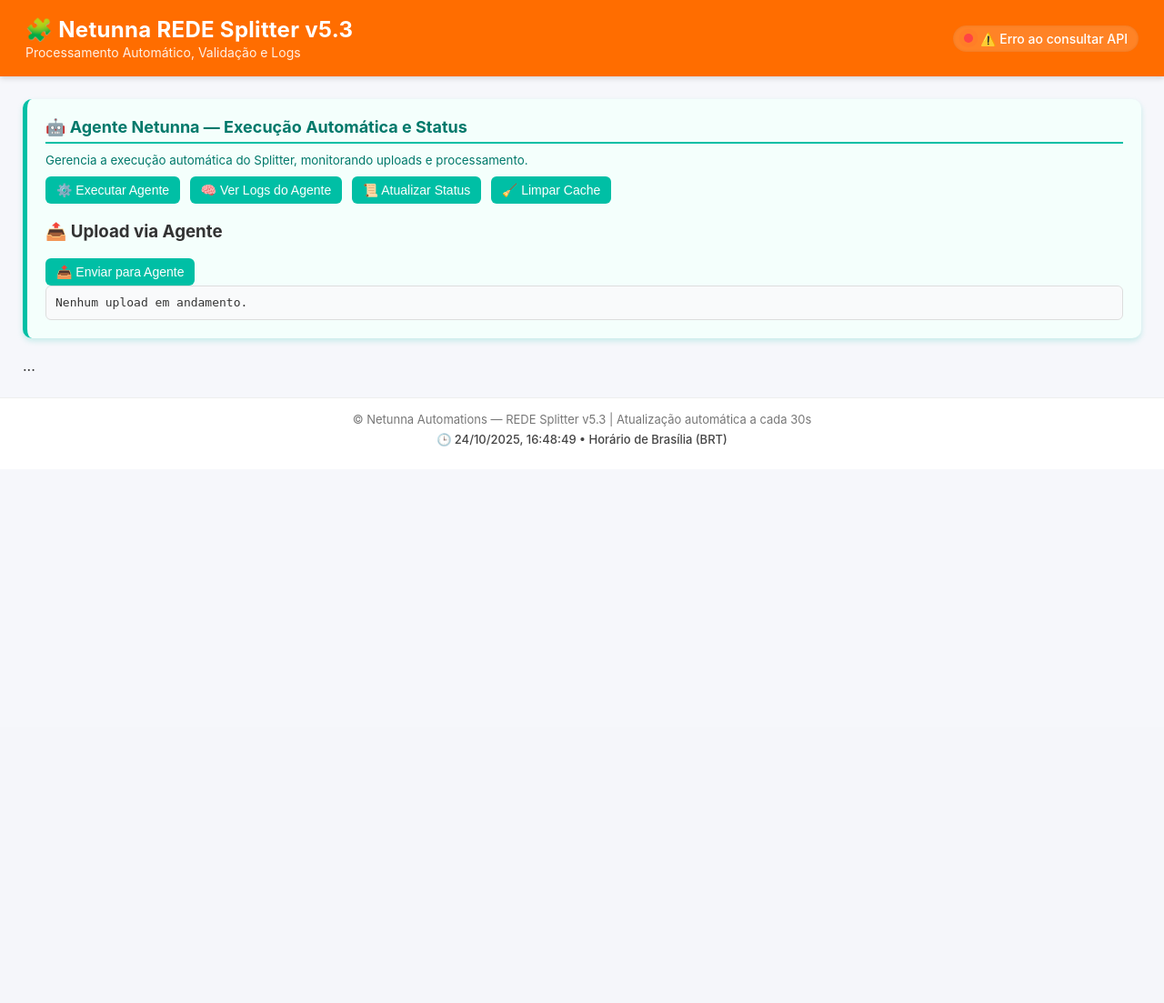
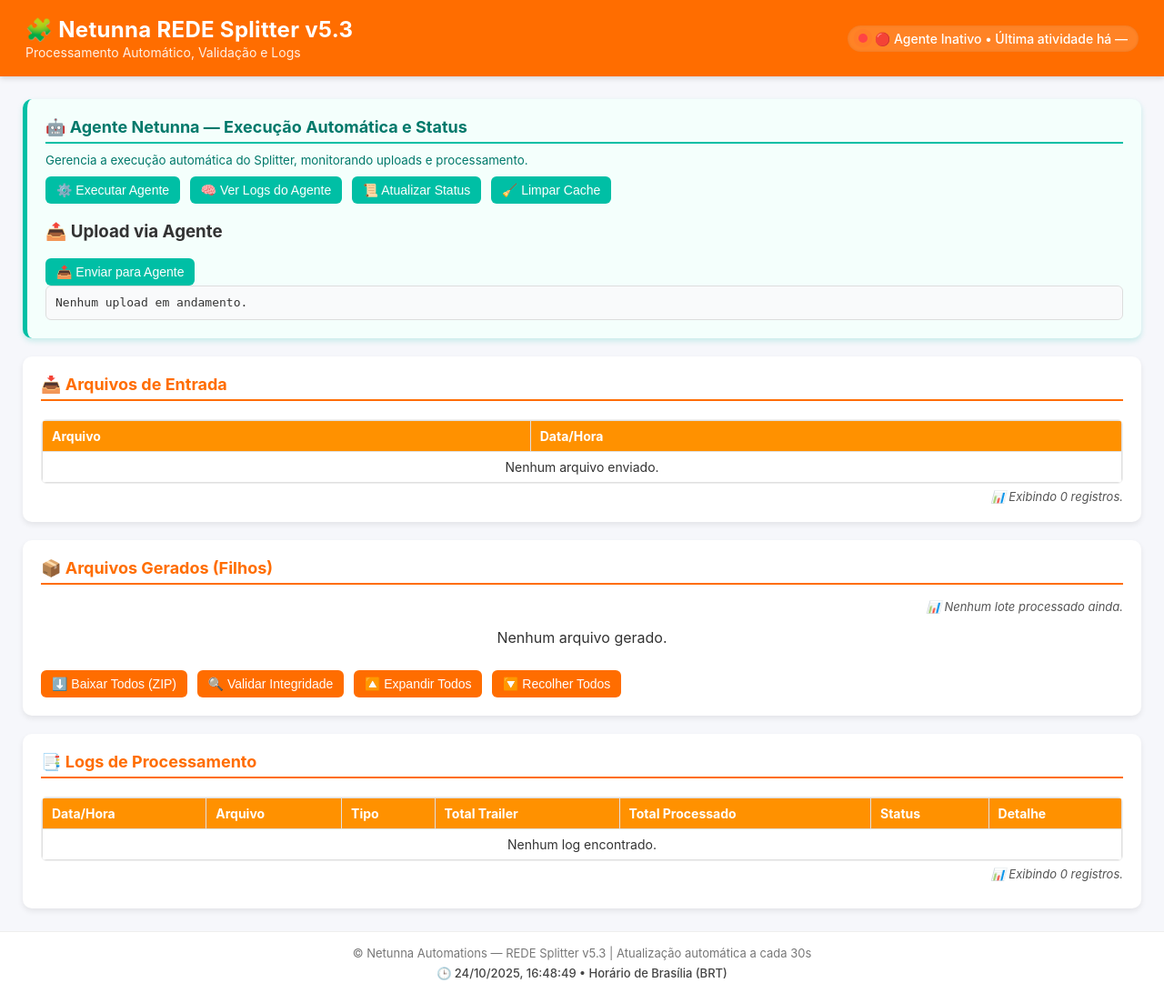
Before and after one commit to WilsonNous/netunna-rede-splitter-v2, a Flask app: template templates/index.html in a window 1280 px wide. Shown: the whole page at 91% size. Before the commit the page ends 491 px from the top, so only its background shows below. Run offline with Flask 3, Linux system fonts and the light colour scheme; the template is opened without the code that fills it, so the values that code supplies are empty; parts of the project's set-up code (start-up, migrations or seed data) failed here and were passed over.

Commit message:
Update index.html

```diff
--- a/templates/index.html
+++ b/templates/index.html
@@ -2,7 +2,7 @@
 <html lang="pt-BR">
 <head>
   <meta charset="UTF-8" />
-  <title>Netunna REDE Splitter v5.3</title>
+  <title>🧩 Netunna REDE Splitter v5.3</title>
   <style>
     body {
       font-family: "Inter","Roboto",Arial,sans-serif;
@@ -75,7 +75,7 @@
 
     footer {
       text-align:center; font-size:13px; color:#777; padding:15px 10px 25px;
-      background:#fff; border-top:1px solid #eee; position:relative;
+      background:#fff; border-top:1px solid #eee;
     }
     #clock { font-weight:500; color:#444; font-size:13px; margin-top:6px; }
 
@@ -86,7 +86,7 @@
 
     .table-count { font-size:13px; color:#555; margin-top:6px; text-align:right; font-style:italic; }
 
-    /* === 🔹 Caixa do Agente Netunna === */
+    /* === Caixa do Agente === */
     section.agente {
       border-left:5px solid #00bfa5;
       background:#f4fffc;
@@ -99,62 +99,32 @@
     section.agente button { background:#00bfa5; }
     section.agente button:hover { background:#00997a; }
 
-    /* === Logs do Agente === */
     #agentLogs {
-      background:#000;
-      color:#00ff6a;
-      border:1px solid #333;
-      border-radius:6px;
-      max-height:240px;
-      overflow-y:auto;
-      box-shadow:inset 0 0 8px rgba(0,0,0,0.4);
-      display:none;
-      margin-top:10px;
+      background:#000; color:#00ff6a; border:1px solid #333; border-radius:6px;
+      max-height:240px; overflow-y:auto; display:none;
+      box-shadow:inset 0 0 8px rgba(0,0,0,0.4); margin-top:10px;
     }
-    #agentLogs pre {
-      font-size:12px;
-      font-family:monospace;
-      margin:0;
-      padding:8px;
-      line-height:1.3;
-    }
+    #agentLogs pre { font-size:12px; font-family:monospace; margin:0; padding:8px; line-height:1.3; }
 
-    /* === Status do Upload Rolável === */
+    /* === Status do Upload === */
     #uploadStatus {
-      max-height:180px;
-      overflow-y:auto;
-      background:#f9fafb;
-      border:1px solid #ddd;
-      border-radius:6px;
-      padding:8px 10px;
+      max-height:180px; overflow-y:auto;
+      background:#f9fafb; border:1px solid #ddd;
+      border-radius:6px; padding:8px 10px;
       font-family:"JetBrains Mono", monospace;
-      font-size:13px;
-      color:#333;
-      white-space:pre-line;
-      line-height:1.5;
+      font-size:13px; color:#333; white-space:pre-line; line-height:1.5;
     }
     #uploadStatus::-webkit-scrollbar { width:8px; }
-    #uploadStatus::-webkit-scrollbar-thumb {
-      background-color:#ccc;
-      border-radius:4px;
-    }
+    #uploadStatus::-webkit-scrollbar-thumb { background-color:#ccc; border-radius:4px; }
 
-    /* === Lotes (NSA) === */
+    /* === Lotes === */
     .lote-grupo {
-      border:1px solid #eee;
-      border-radius:8px;
-      margin-top:8px;
-      overflow:hidden;
+      border:1px solid #eee; border-radius:8px; margin-top:8px; overflow:hidden;
       transition: all 0.2s ease-in-out;
     }
     .lote-header {
-      background:#fff7f0;
-      display:flex;
-      justify-content:space-between;
-      align-items:center;
-      padding:6px 12px;
-      cursor:pointer;
-      border-bottom:1px solid #ffe0b2;
+      background:#fff7f0; display:flex; justify-content:space-between;
+      align-items:center; padding:6px 12px; cursor:pointer; border-bottom:1px solid #ffe0b2;
     }
     .lote-header h3 { margin:0; font-size:15px; color:#ff6d00; }
     .lote-header .badge {
@@ -163,15 +133,10 @@
     }
     .toggle-btn {
       background:none; border:none; color:#ff6d00;
-      font-size:20px; font-weight:bold; cursor:pointer;
-      transition:transform 0.2s;
+      font-size:20px; font-weight:bold; cursor:pointer; transition:transform 0.2s;
     }
     .toggle-btn:hover { transform:scale(1.2); }
-    .lote-content {
-      max-height:0; overflow:hidden;
-      transition:max-height 0.25s ease-in-out;
-      background:#fff;
-    }
+    .lote-content { max-height:0; overflow:hidden; transition:max-height 0.25s ease-in-out; background:#fff; }
     .lote-content.open { max-height:600px; }
   </style>
 </head>
@@ -186,7 +151,7 @@
   </header>
 
   <main>
-    <!-- 🔹 Seção do Agente Netunna -->
+    <!-- 🔹 AGENTE NETUNNA -->
     <section class="agente">
       <h2>🤖 Agente Netunna — Execução Automática e Status</h2>
       <small style="color:#00796b; margin-bottom:10px;">
@@ -198,6 +163,7 @@
         <button onclick="loadFiles()">📜 Atualizar Status</button>
         <button onclick="resetAgente()">🧹 Limpar Cache</button>
       </div>
+
       <div class="agente-controls">
         <h3>📤 Upload via Agente</h3>
         <div id="agenteUploadBox" style="margin-top:8px;">
@@ -207,11 +173,59 @@
           <div id="uploadStatus">Nenhum upload em andamento.</div>
         </div>
       </div>
+
       <div id="agentLogs" class="scroll-box">
         <pre id="agentLogContent"></pre>
       </div>
     </section>
-    ...
+
+    <!-- 🔹 INPUT FILES -->
+    <section id="inputSection">
+      <h2>📥 Arquivos de Entrada</h2>
+      <div class="scroll-box">
+        <table id="inputTable">
+          <thead><tr><th>Arquivo</th><th>Data/Hora</th></tr></thead>
+          <tbody></tbody>
+        </table>
+      </div>
+      <div id="inputCount" class="table-count"></div>
+    </section>
+
+    <!-- 🔹 OUTPUT FILES -->
+    <section id="outputSection">
+      <h2>📦 Arquivos Gerados (Filhos)</h2>
+      <div id="outputSummary" class="table-count"></div>
+      <div id="outputContainer"></div>
+      <div style="margin-top:10px;">
+        <button onclick="downloadAll()">⬇️ Baixar Todos (ZIP)</button>
+        <button onclick="abrirValidador()">🔍 Validar Integridade</button>
+        <button onclick="toggleTodos(true)">🔼 Expandir Todos</button>
+        <button onclick="toggleTodos(false)">🔽 Recolher Todos</button>
+      </div>
+    </section>
+
+    <!-- 🔹 LOGS -->
+    <section id="logsSection">
+      <h2>📑 Logs de Processamento</h2>
+      <div class="scroll-box">
+        <table id="logTable">
+          <thead>
+            <tr>
+              <th>Data/Hora</th>
+              <th>Arquivo</th>
+              <th>Tipo</th>
+              <th>Total Trailer</th>
+              <th>Total Processado</th>
+              <th>Status</th>
+              <th>Detalhe</th>
+            </tr>
+          </thead>
+          <tbody></tbody>
+        </table>
+      </div>
+      <div id="logCount" class="table-count"></div>
+      <div id="validateResult" style="margin-top:10px;"></div>
+    </section>
   </main>
 
   <footer>
```
